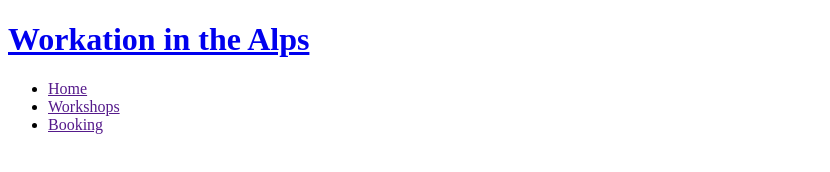
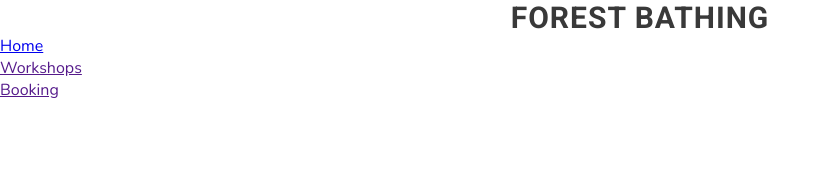
Before and after one commit to NadiaKra/forest-bathing, a plain HTML site: page index.html in a window 1280 px wide. Shown: the whole page, without its empty margins (0-830 px from the left). Drawn offline with nearby package versions, Linux system fonts and the light colour scheme.

Commit message:
add new html files

```diff
--- a/assets/css/style.css
+++ b/assets/css/style.css
@@ -0,0 +1,29 @@
+/* Google Fonts import */
+
+@import url('https://fonts.googleapis.com/css2?family=Nunito:ital,wght@0,200..1000;1,200..1000&family=Roboto:wght@400;700&display=swap');
+
+/* Asterisk wildcard selector to override default styles added by browser */
+* {
+    padding: 0;
+    margin: 0;
+    box-sizing: border-box;
+}
+
+/* General styles */
+body {
+    min-height: 100vh;
+    display: flex;
+    flex-direction: column;
+    /* Generic project style */
+    color: #515151;
+    font-family: "Nunito", sans-serif;
+}
+
+h1 {
+    font-family: "Roboto", sans-serif;
+    font-size: 30px;
+    color: #393939;
+    letter-spacing: 1px;
+    text-transform: uppercase;
+    text-align: center;
+}
--- a/index.html
+++ b/index.html
@@ -21,13 +21,12 @@
 
     <!--Header-->
     <header>
-        <a href="index.html">
-            <h1 id="logo">Workation in the Alps</h1>
-        </a>
+
+            <h1 id="logo">Forest Bathing</h1>
 
         <nav>
             <ul id="navbar">
-                <li><a href="">Home</a></li>
+                <li><a href="index.html">Home</a></li>
                 <li><a href="">Workshops</a></li>
                 <li><a href="" class="">Booking</a></li>
             </ul>
```
Also changed, not shown: booking.html (added), workshops.html (added).
